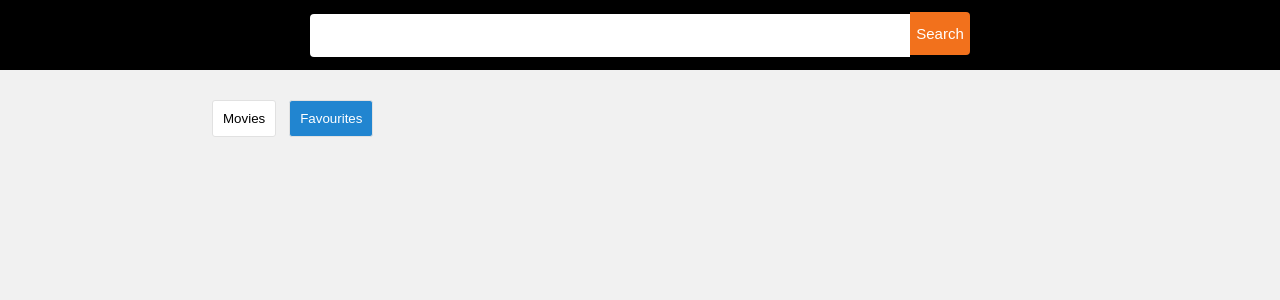
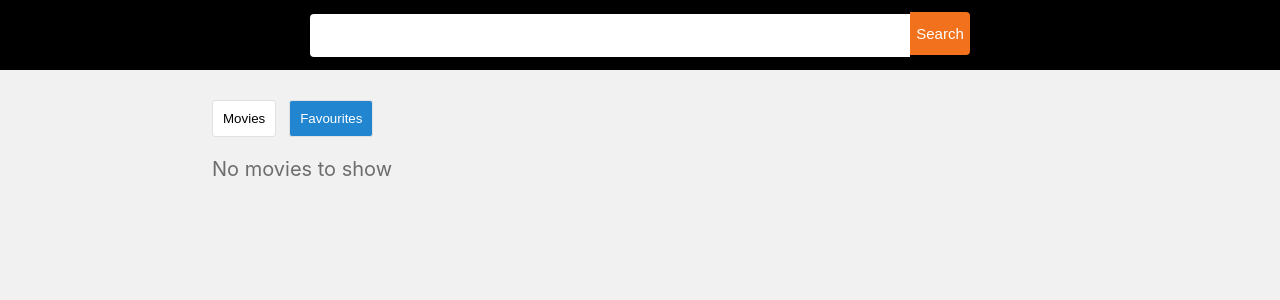
Before and after one commit to Rajek88/movie-app-redux, a React (Create React App) app: page / in a window 1280 px wide. Both pictures are taken after a click on the button "Favourites". Shown: the top 300 px of the page. Built offline with nearby package versions, Linux system fonts and the light colour scheme.

Commit message:
Added conditionwhen there are no movies

```diff
--- a/src/components/App.js
+++ b/src/components/App.js
@@ -94,6 +94,9 @@
               />
             ))}
           </div>
+          {display.length === 0 ? (
+            <div className="no-movies">No movies to show</div>
+          ) : null}
         </div>
       </div>
     );
```
